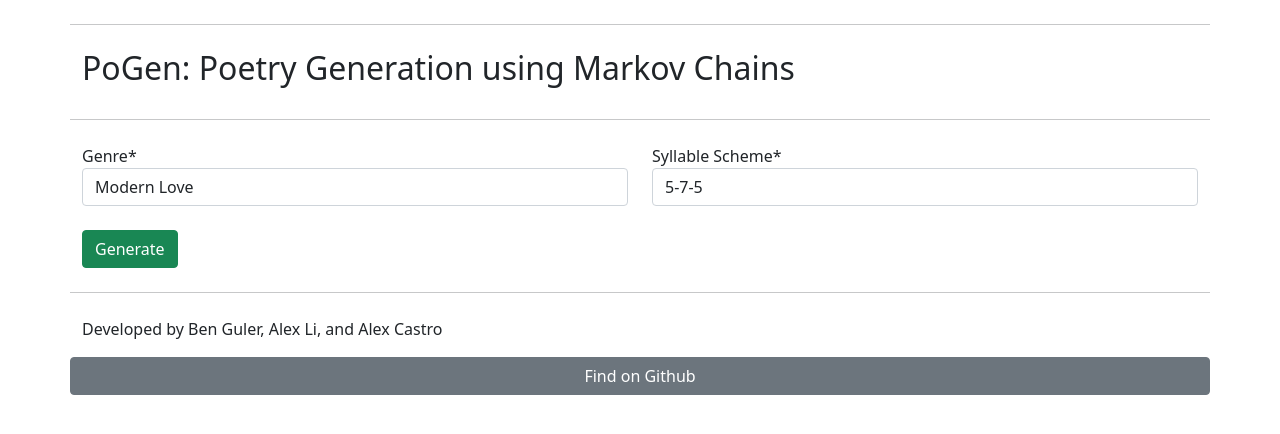
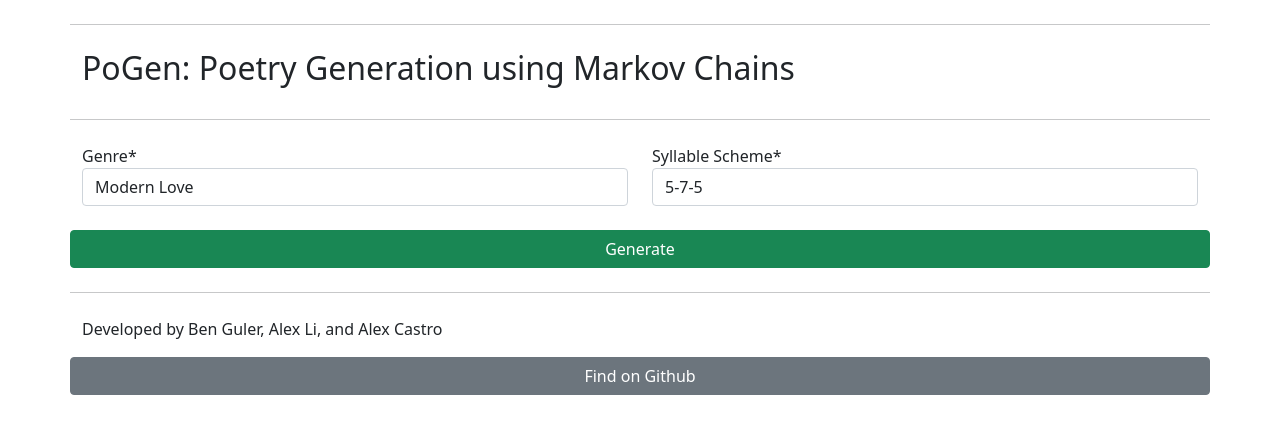
Before and after one commit to benguler/Pogen-Django, a Django app: page / in a window 1280 px wide. Shown: the top 434 px of the page. Run offline with Django 3.2, Linux system fonts and the light colour scheme; parts of the project's set-up code (start-up, migrations or seed data) failed here and were passed over; some libraries are stand-ins or nearby versions.

Commit message:
Add files via upload

```diff
--- a/templates/home.html
+++ b/templates/home.html
@@ -17,7 +17,9 @@
         </div>
         <br />
 
-        <input type = "submit" class="btn btn-success" value = "Generate" />
+        <div class = "row">
+            <input type = "submit" class="btn btn-success btn-full btn-block" value = "Generate" />
+        </div>
 
     </form>
 
```
